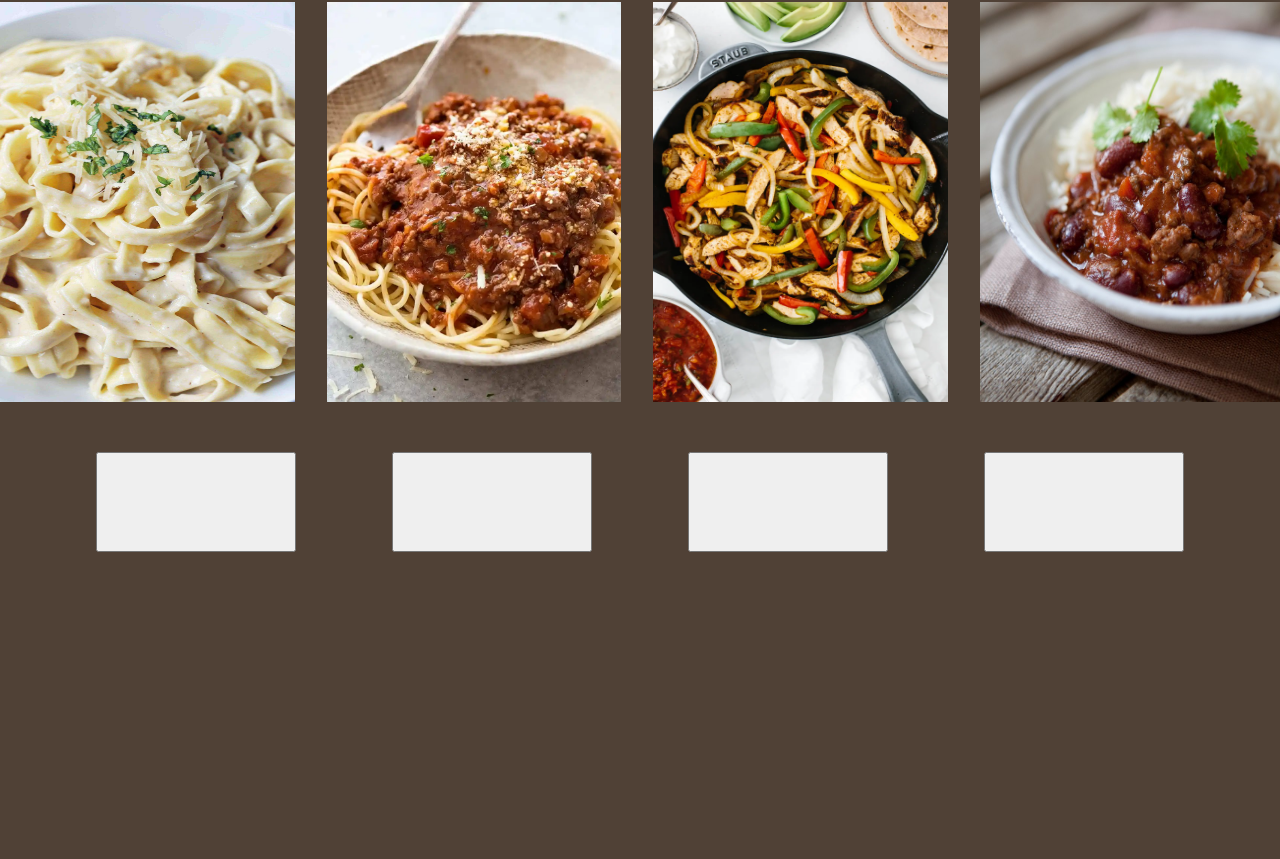
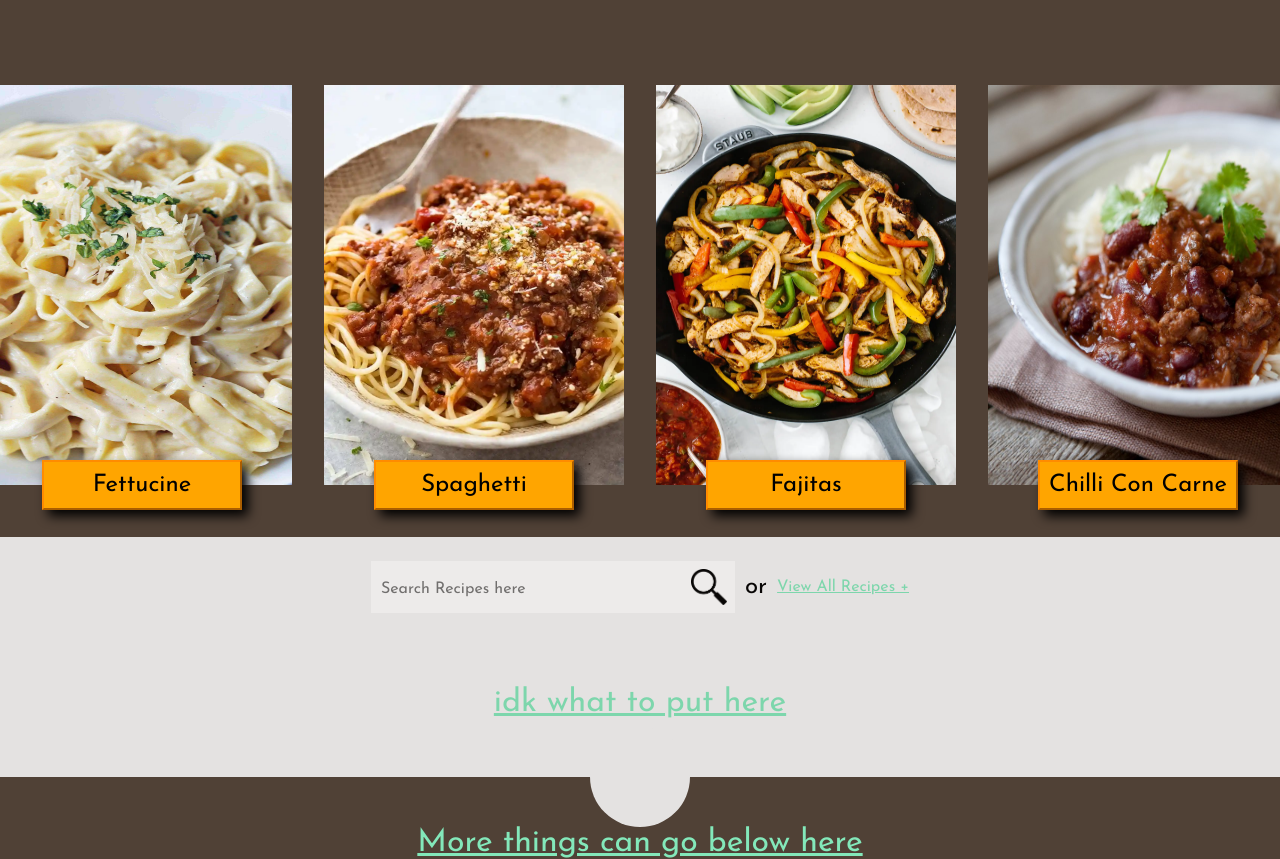
Before and after one commit to Kek-Lord/Kek-Lord.github.io, a plain HTML site: page index.html in a window 1280 px wide. Shown: the part 268-1127 px from the top of the page. Before the commit the page ends 820 px from the top, so only its background shows below. Drawn offline with Linux system fonts and the light colour scheme.

Commit message:
Updated Design
Added opacity change when hovering over images.
Added section below image gallery in preparation for more content/footer.

```diff
--- a/index.html
+++ b/index.html
@@ -4,6 +4,7 @@
     <meta charset="UTF-8">
     <meta name="viewport" content="width=device-width, initial-scale=1.0">
     <link rel="stylesheet" href="style.css">
+    <link rel="icon" type="image/x-icon" href="assets/favicon.png">
     <title>Document</title>
 </head>
 <body>
@@ -11,24 +12,40 @@
     <nav role="Navigation" class="global-navigation">
         <picture>INSERT LOGO HERE</picture>
         <div class="shortcut-links">
-            <h4 href="#">Home</h4>
-            <h4 href="#">About</h4>
-            <h4 href="#"">Recipes</h4>
-            <h4 href="#">Start Here</h4>
+            <a href="#">Home</a>
+            <a href="#">About</a>
+            <a href="#"">Recipes</a>
+            <a href="#">Start Here</a>
         </div>
     </nav>
-    <span>SIMPLE RECIPES MADE FOR STUDENTS</span>
+    <h3>SIMPLE RECIPES MADE FOR STUDENTS</h3>
     <div class="image-gallery">
-        <img src="assets/fettucine.jpg" alt="">
-        <img src="assets/spaghetti.webp" alt="">
-        <img src="assets/Fajitas.webp" alt="">
-        <img src="assets/ChilliConCarne.jpg" alt="">
+        <div class="container">
+            <img src="assets/fettucine.jpg" alt="">
+            <button class="button">Fettucine</button>
+        </div>
+        <div class="container">
+            <img src="assets/spaghetti.webp" alt="">
+            <button class="button">Spaghetti</button>
+        </div>
+        <div class="container">
+            <img src="assets/Fajitas.webp" alt="">
+            <button class="button">Fajitas</button>
+        </div>
+        <div class="container">
+            <img src="assets/ChilliConCarne.jpg" alt="">
+            <button class="button">Chilli Con Carne</button>
+        </div>
     </div>
-    <div class="buttons">
-        <button></button>
-        <button></button>
-        <button></button>
-        <button></button>
-    </div>
+    <section class="semicircle">
+        <div class="search-holder">
+            <input type="text" id="search-input" placeholder="Search Recipes here">
+            <img src="assets/magnifying-glass-icon.png" class="magnifying-glass-icon" alt="">
+            <span>or</span>
+            <a href = "#" class="search-recipes">View All Recipes +</p>
+        </div>
+        <p class="content">idk what to put here</p>
+    </section>
+    <p class="content">More things can go below here</p>
 </body>
 </html>
--- a/style.css
+++ b/style.css
@@ -9,12 +9,18 @@
     font-family: "Josefin Sans", sans-serif;
 }
 
+html {
+    scroll-behavior: smooth;
+}
+
 body {
     margin: 0;
+    width: 100%;
     background: var(--Taupe);
 }
+
 header {
-    width: 100vw;
+    width: 100%;
     height: 60px;
     background-color: var(--Khaki);
     font-size: 24px;
@@ -22,45 +28,52 @@ header {
     text-align: left;
     justify-content: left;
     align-items: center;
-    text-indent: 50px;
+    text-indent: 300px;
 }
 
 nav {
     color: var(--Aquamarine);
     display: flex;
     flex-direction: row;
-    width: 100vw;
+    width: 100%;
+    height: 100px;
     justify-content: space-between;
     align-items: center;
     border-bottom: 1px solid var(--Khaki);
 }
 
 picture {
-    margin-left: 20px;
+    margin-left: 300px;
 }
 
 .shortcut-links {
     display: flex;
     flex-direction: row;
-    justify-content: space-between;
-    width: 300px;
+    justify-content: flex-end;
+    margin-right: 300px;
+    width: 820px;
+    column-gap: 20px;
+    font-size: 20px;
+}
+
+a {
+    color: var(--Aquamarine);
+}
+
+h3 {
+    display: flex;
+    justify-content: center;
+    align-items: center;
+    text-align: center;
+    font-size: 48px;
 }
 
 p {
     margin: 0;
 }
 
-span {
-    height: 100px;
-    width: 100vw;
-    display: flex;
-    justify-content: center;
-    align-items: center;
-    font-size: 24px;
-}
-
 .image-gallery {
-    width: 100vw;
+    width: 100%;
     height: 500px;
     display: flex;
     justify-content: center;
@@ -71,6 +84,13 @@ span {
 img {
     width: 300px;
     height: 400px;
+    opacity: 1;
+}
+
+img:hover {
+    opacity: 0.3;
+    transition: opacity 0.1s ease;
+    cursor: pointer;
 }
 
 .buttons {
@@ -83,5 +103,107 @@ img {
 
 button {
     width: 200px;
+    height: 50px;
+    position:absolute;
+    margin-top: 375px;
+    margin-left: -250px;
+    color: black;
+    background-color: orange;
+    border-color: darkorange;
+    filter: drop-shadow(6px 6px 6px black);
+    font-family: "Josefin Sans";
+    font-size: 24px;
+}
+
+button:hover {
+    cursor: pointer;
+}
+
+.search-holder {
+    display: flex;
+    justify-content: center;
+    align-items: center;
+    gap: 20px;
+    text-align: center;
     height: 100px;
 }
+
+input {
+    display: flex;
+    align-items: center;
+    justify-content: center;
+    text-align: left;
+    width: 300px;
+    height: 50px;
+    border: none;
+    caret-color: var(--khaki);
+    font-size: 24px;
+    font-family: 'Josefin Sans', sans-serif;
+    padding-left: 10px;
+}
+
+.search-holder {
+    display: flex;
+    align-items: center;
+    justify-content: center;
+    text-align: center;
+    height: 100px;
+    gap: 0px;
+}
+
+.magnifying-glass-icon {
+    height: 36px;
+    width: 36px;
+    padding: 8px;
+    background-color: white;
+}
+
+a .search-recipes {
+    background-color: var(--CambridgeBlue);
+    height: 52px;
+    display: flex;
+    align-items: center;
+    font-size: 18px;
+}
+
+::placeholder {
+    font-family: 'Josefin Sans', sans-serif;
+    font-size: 16px;
+}
+
+span {
+    margin-left: 10px;
+    margin-right: 10px;
+    font-size: 24px;
+}
+
+.semicircle {
+    margin: 0;
+    position: relative;
+    background: whitesmoke;
+    height: 30vh;
+    opacity: 0.9;
+    width: 100%;
+  }
+
+.semicircle::before {
+    position: absolute;
+    content: '';
+    left: 50%;
+    z-index: 10;
+    width: 100px;
+    height: 100px;
+    border-radius: 50%;
+    background: whitesmoke;
+    transform: translateX(-50%) translateY(50%);
+    bottom: 0px;
+  }
+
+p.content {
+    margin-top: 50px;
+    display: flex;
+    align-items: center;
+    justify-content: center;
+    text-align: center;
+    font-size: 32px;
+}
```
Also changed, not shown: assets/favicon.png (added), assets/magnifying glass.png (added), assets/magnifying-glass-icon.png (added).
